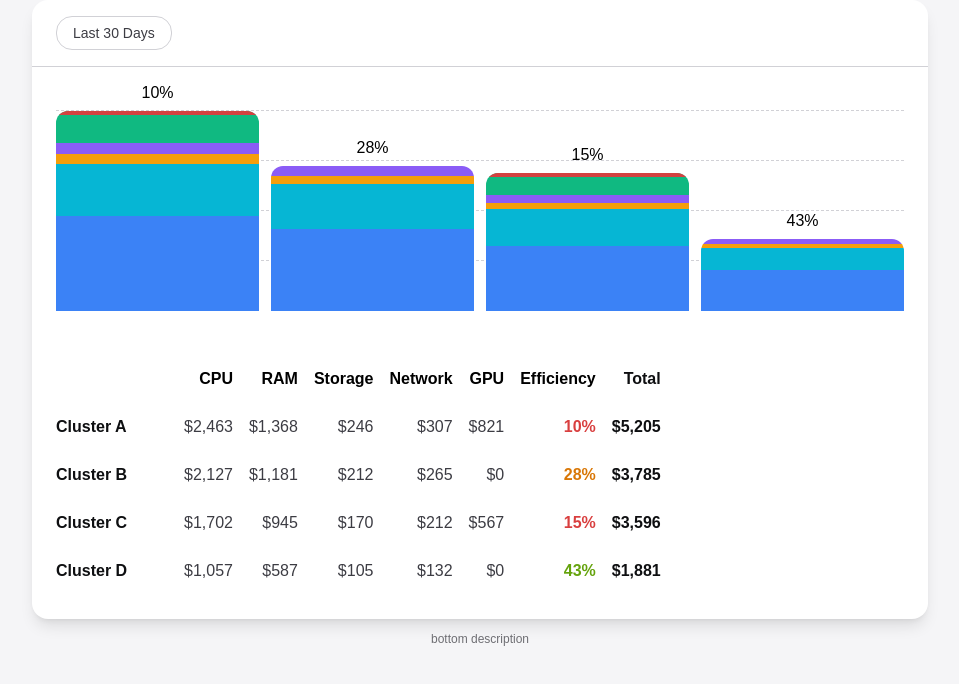
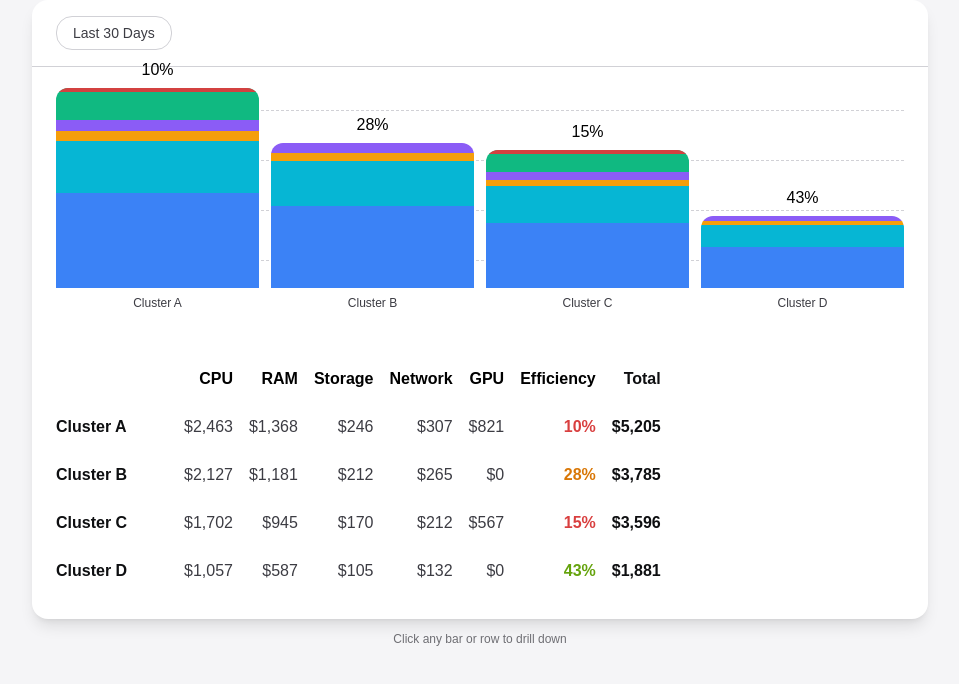
Before and after one commit to senior-dev30/Atomity, a Next.js app: page / in a window 1280 px wide. Shown: the top 684 px of the page, without its empty margins (160-1119 px from the left). Built offline with nearby package versions, Linux system fonts and the light colour scheme.

Commit message:
implement chart animation

```diff
--- a/components/cost-explorer/BarChart.tsx
+++ b/components/cost-explorer/BarChart.tsx
@@ -10,9 +10,20 @@ interface Props {
   hovered: string | null;
   isLeaf: boolean;
   maxTotal: number;
+  onHover: (id: string | null) => void;
+  onSelect: (item: AnyNode) => void;
 }
 
-export const BarChart = ({ stateKey, items, hovRes, hovered, isLeaf, maxTotal }: Props) => {
+export const BarChart = ({
+  stateKey,
+  items,
+  hovRes,
+  hovered,
+  isLeaf,
+  maxTotal,
+  onHover,
+  onSelect,
+}: Props) => {
   const reduced = useReducedMotion();
 
   const wrapVariants = {
@@ -83,6 +94,22 @@ export const BarChart = ({ stateKey, items, hovRes, hovered, isLeaf, maxTotal }:
                       : ""
                   }`}
                   style={{ height: bh }}
+                  animate={{
+                    scale: isHov && !isLeaf ? 1.04 : 1,
+                    filter:
+                      isHov && !isLeaf
+                        ? "brightness(1.1) drop-shadow(0 6px 18px rgba(0,0,0,0.18))"
+                        : "brightness(1)",
+                  }}
+                  transition={
+                    reduced ? { duration: 0 } : { type: "spring", stiffness: 380, damping: 26 }
+                  }
+                  onClick={() => !isLeaf && onSelect(item)}
+                  onKeyDown={(e) =>
+                    !isLeaf && (e.key === "Enter" || e.key === " ") && onSelect(item)
+                  }
+                  onMouseEnter={() => onHover(item.id)}
+                  onMouseLeave={() => onHover(null)}
                 >
                   {RESOURCES.map((res) => {
                     const v = (item as unknown as ResourceMetrics)[res];
@@ -116,6 +143,13 @@ export const BarChart = ({ stateKey, items, hovRes, hovered, isLeaf, maxTotal }:
                     />
                   )}
                 </motion.div>
+
+                <div
+                  className="bar-label mt-2 text-center text-xs leading-tight font-medium"
+                  style={{ color: "var(--color-text-secondary)" }}
+                >
+                  {item.name}
+                </div>
               </motion.li>
             );
           })}
--- a/components/cost-explorer/index.tsx
+++ b/components/cost-explorer/index.tsx
@@ -68,6 +68,8 @@ const CostExplorer = () => {
               hovered={hovered}
               isLeaf={isLeaf}
               maxTotal={maxTot}
+              onHover={setHovered}
+              onSelect={drillDown}
             />
           </section>
           <section aria-label="Cost breakdown table" className="px-6 pb-6">
@@ -82,9 +84,12 @@ const CostExplorer = () => {
             />
           </section>
         </section>
-        <p className="text-center text-xs" style={{ color: "#6e6e73" }}>
-          bottom description
-        </p>
+
+        {!isLeaf && (
+          <p className="text-center text-xs" style={{ color: tokens.colors.textMuted }}>
+            Click any bar or row to drill down
+          </p>
+        )}
       </div>
     </main>
   );
```
